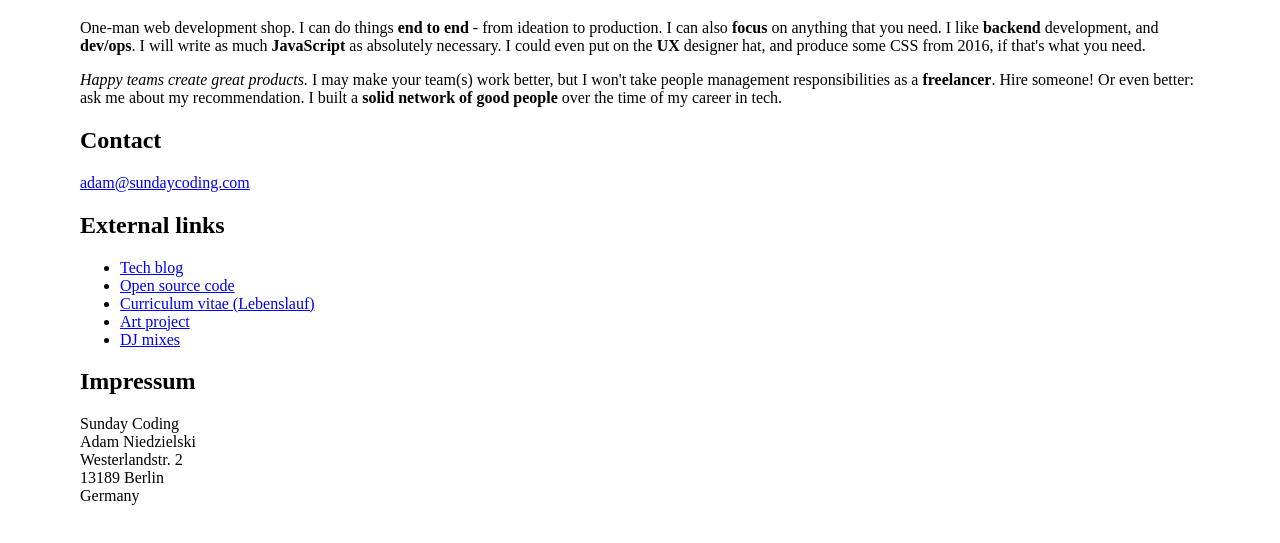
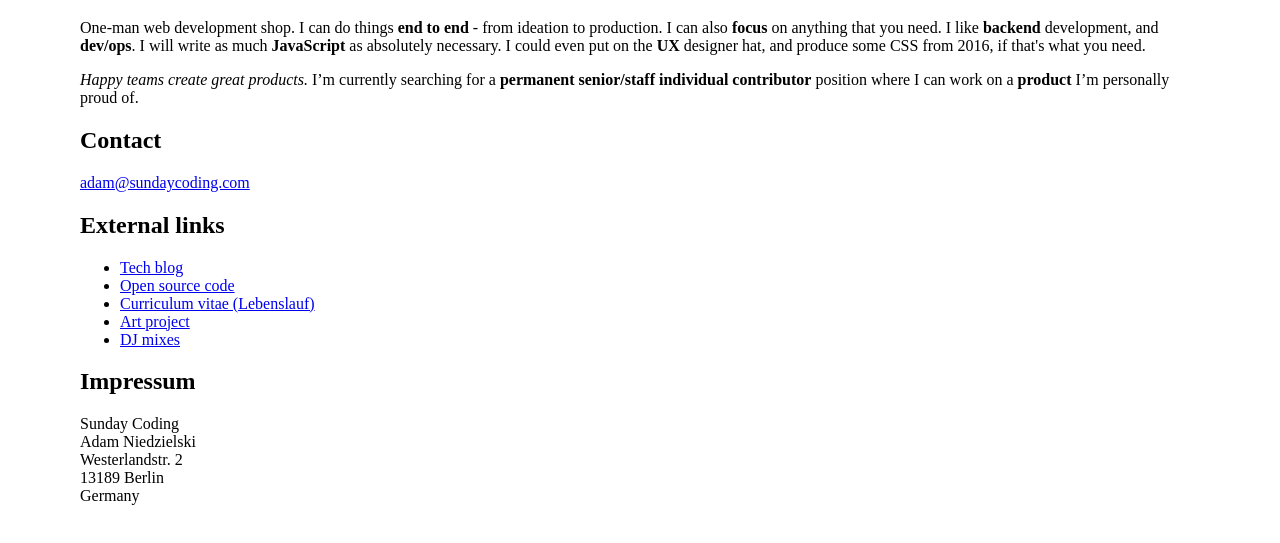
Before and after one commit to adamniedzielski/sundaycoding.com, a plain HTML site: page index.html in a window 1280 px wide. Shown: the part 69-612 px from the top of the page. Drawn offline with Linux system fonts and the light colour scheme.

Commit message:
Add current job search

```diff
--- a/index.html
+++ b/index.html
@@ -27,7 +27,7 @@
         One-man web development shop. I can do things <b>end to end</b> - from ideation to production. I can also <b>focus</b> on anything that you need. I like <b>backend</b> development, and <b>dev/ops</b>. I will write as much <b>JavaScript</b> as absolutely necessary. I could even put on the <b>UX</b> designer hat, and produce some CSS from 2016, if that's what you need.
       </p>
       <p>
-        <i>Happy teams create great products.</i> I may make your team(s) work better, but I won't take people management responsibilities as a <b>freelancer</b>. Hire someone! Or even better: ask me about my recommendation. I built a <b>solid network of good people</b> over the time of my career in tech.
+        <i>Happy teams create great products.</i> I’m currently searching for a <b>permanent senior/staff individual contributor</b> position where I can work on a <b>product</b> I’m personally proud of.
       </p>
 
 
```
